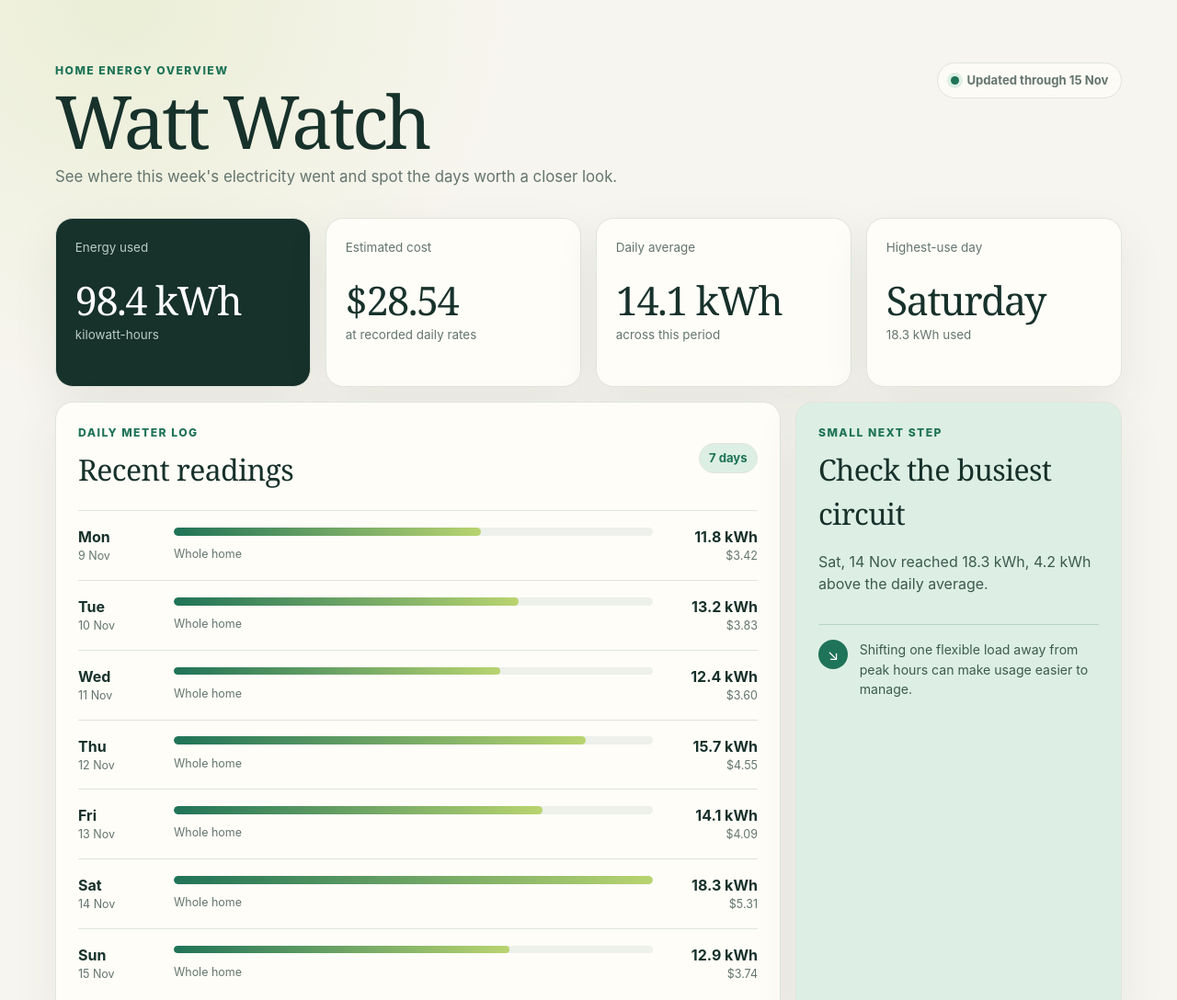
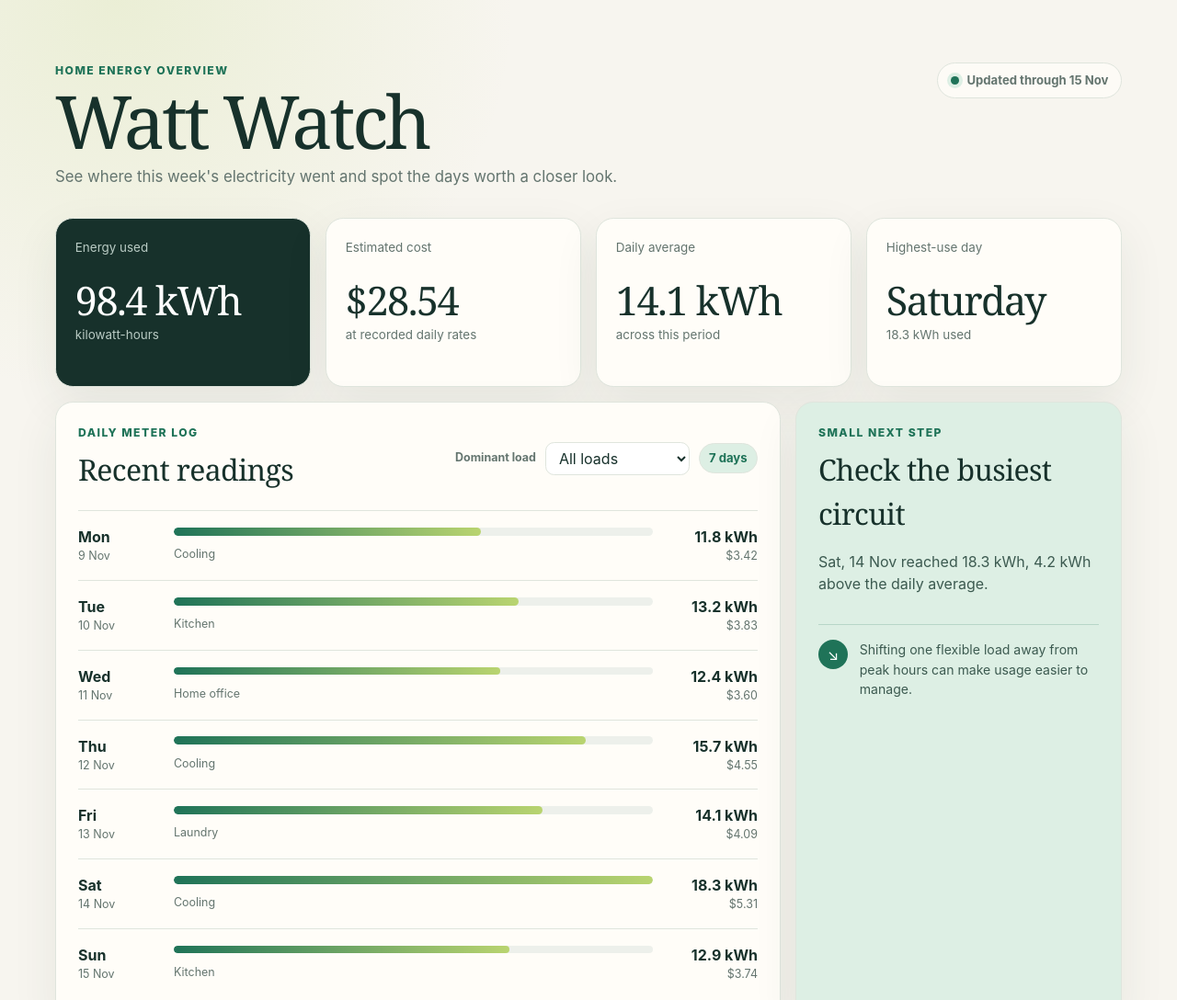
Before and after one commit to chocoHacks33/watt-watch-dashboard, a website: page index.html in a window 1280 px wide. Shown: the top 1088 px of the page at 92% size. Drawn offline with Linux system fonts and the light colour scheme.

Commit message:
Add dominant-load filtering

```diff
--- a/app.js
+++ b/app.js
@@ -1,11 +1,11 @@
 const readings = [
-  { date: "2026-11-09", appliance: "Whole home", kwh: 11.8, cost: 3.42 },
-  { date: "2026-11-10", appliance: "Whole home", kwh: 13.2, cost: 3.83 },
-  { date: "2026-11-11", appliance: "Whole home", kwh: 12.4, cost: 3.60 },
-  { date: "2026-11-12", appliance: "Whole home", kwh: 15.7, cost: 4.55 },
-  { date: "2026-11-13", appliance: "Whole home", kwh: 14.1, cost: 4.09 },
-  { date: "2026-11-14", appliance: "Whole home", kwh: 18.3, cost: 5.31 },
-  { date: "2026-11-15", appliance: "Whole home", kwh: 12.9, cost: 3.74 }
+  { date: "2026-11-09", appliance: "Cooling", kwh: 11.8, cost: 3.42 },
+  { date: "2026-11-10", appliance: "Kitchen", kwh: 13.2, cost: 3.83 },
+  { date: "2026-11-11", appliance: "Home office", kwh: 12.4, cost: 3.60 },
+  { date: "2026-11-12", appliance: "Cooling", kwh: 15.7, cost: 4.55 },
+  { date: "2026-11-13", appliance: "Laundry", kwh: 14.1, cost: 4.09 },
+  { date: "2026-11-14", appliance: "Cooling", kwh: 18.3, cost: 5.31 },
+  { date: "2026-11-15", appliance: "Kitchen", kwh: 12.9, cost: 3.74 }
 ];
 
 function parseLocalDate(value) {
@@ -42,6 +42,20 @@ function summarizeReadings(items) {
   };
 }
 
+function getAppliances(items) {
+  return [...new Set(items.map((reading) => reading.appliance))].sort((left, right) =>
+    left.localeCompare(right)
+  );
+}
+
+function filterReadings(items, appliance) {
+  if (appliance === "all") {
+    return items;
+  }
+
+  return items.filter((reading) => reading.appliance === appliance);
+}
+
 function renderSummary(items) {
   const summary = summarizeReadings(items);
   document.querySelector("#total-kwh").textContent = `${summary.totalKwh.toFixed(1)} kWh`;
@@ -51,6 +65,7 @@ function renderSummary(items) {
   if (!summary.peak) {
     document.querySelector("#peak-day").textContent = "No data";
     document.querySelector("#peak-detail").textContent = "Add a reading to begin";
+    document.querySelector("#insight-copy").textContent = "No readings match this load yet.";
     return;
   }
 
@@ -102,8 +117,22 @@ function renderReadings(items) {
 }
 
 function init() {
-  renderSummary(readings);
-  renderReadings(readings);
+  const filter = document.querySelector("#appliance-filter");
+  getAppliances(readings).forEach((appliance) => {
+    const option = document.createElement("option");
+    option.value = appliance;
+    option.textContent = appliance;
+    filter.append(option);
+  });
+
+  const updateDashboard = () => {
+    const filteredReadings = filterReadings(readings, filter.value);
+    renderSummary(filteredReadings);
+    renderReadings(filteredReadings);
+  };
+
+  filter.addEventListener("change", updateDashboard);
+  updateDashboard();
 }
 
 if (typeof document !== "undefined") {
@@ -114,6 +143,8 @@ if (typeof module !== "undefined") {
   module.exports = {
     formatCurrency,
     formatDate,
+    filterReadings,
+    getAppliances,
     parseLocalDate,
     readings,
     summarizeReadings
--- a/index.html
+++ b/index.html
@@ -55,7 +55,13 @@
               <p class="eyebrow">Daily meter log</p>
               <h2 id="readings-title">Recent readings</h2>
             </div>
-            <span id="reading-count" class="count-pill">0 days</span>
+            <div class="reading-tools">
+              <label for="appliance-filter">Dominant load</label>
+              <select id="appliance-filter">
+                <option value="all">All loads</option>
+              </select>
+              <span id="reading-count" class="count-pill">0 days</span>
+            </div>
           </div>
           <div id="readings-list" class="readings-list"></div>
         </article>
--- a/styles.css
+++ b/styles.css
@@ -192,6 +192,34 @@ h2 {
   margin-bottom: 1.25rem;
 }
 
+.reading-tools {
+  display: flex;
+  align-items: center;
+  justify-content: flex-end;
+  gap: 0.6rem;
+  flex-wrap: wrap;
+}
+
+.reading-tools label {
+  color: var(--muted);
+  font-size: 0.78rem;
+  font-weight: 700;
+}
+
+.reading-tools select {
+  min-height: 2.25rem;
+  padding: 0.35rem 2rem 0.35rem 0.65rem;
+  border: 1px solid var(--line);
+  border-radius: 0.6rem;
+  background: white;
+  color: var(--ink);
+}
+
+.reading-tools select:focus-visible {
+  outline: 3px solid var(--lime);
+  outline-offset: 2px;
+}
+
 .count-pill {
   padding: 0.35rem 0.65rem;
   background: var(--green-soft);
@@ -314,6 +342,15 @@ footer {
     grid-template-columns: 1fr;
   }
 
+  .panel-heading {
+    align-items: flex-start;
+    flex-direction: column;
+  }
+
+  .reading-tools {
+    justify-content: flex-start;
+  }
+
   .summary-card {
     min-height: 9.5rem;
   }
```
Also changed, not shown: tests/app.test.js (+16 -0 lines), README.md.
